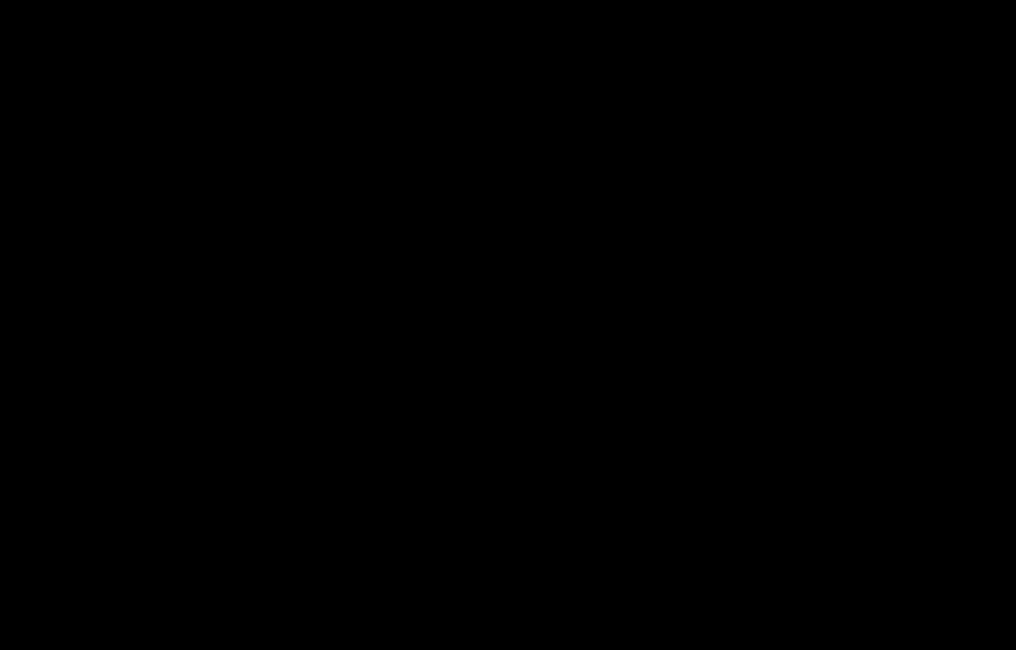
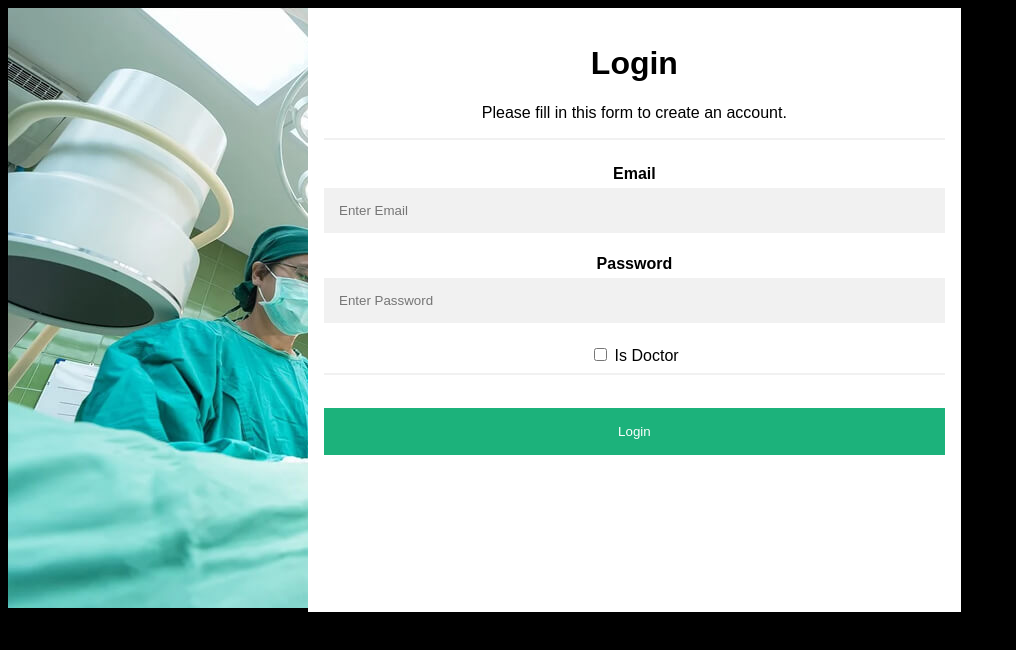
Before and after one commit to C6-hinddaoud/MERAKI_Academy_Project_4, a React (Create React App) app in the folder frontend/: page /login in a window 1280 px wide. Shown: the top 650 px of the page, without its empty margins (0-1016 px from the left). Built offline with nearby package versions, Linux system fonts and the light colour scheme.

Commit message:
LOGIN componet

```diff
--- a/frontend/src/App.js
+++ b/frontend/src/App.js
@@ -2,12 +2,23 @@
 import Intro from "./components/Intro";
 import { Route,Routes } from "react-router-dom";
 import Login from "./components/Login";
-
+import { useEffect ,useState,createContext,useContext } from "react";
 import Register from "./components/Register";
 import ReqesterPatient from "./components/RegisterAsPatient";
+import Category from "./components/DoctorCategories";
+ export const authorContext=createContext()
+
+
+
 
 function App() {
+
+
+  const[token,setToken]=useState("")
   return (
+    <authorContext.Provider value={{token,setToken}}>
+
+
     <div className="App">
 
       <Routes>
@@ -15,8 +26,10 @@
       <Route path="/Intro" element={<Intro />} />
       <Route path="/Register" element={<Register/>}></Route>
       <Route path="/RegisterAsPatient" element={<ReqesterPatient/>}></Route>
+      <Route  path="/Category"  element={<Category/>}></Route>
 </Routes>
     </div>
+    </authorContext.Provider>
   )
 }
 
--- /dev/null
+++ b/frontend/src/components/DoctorCategories/index.js
@@ -0,0 +1,57 @@
+import React from "react";
+import axios from "axios";
+
+import { useState,useContext,useEffect } from "react";
+import "./style.css"
+
+
+const Category=()=>{
+
+    const [specialt, setSpecialt] = useState([]);
+    const [message, setMesage] = useState("");
+    const GettAllSpic= (req, res) => {
+        axios
+          .get(`http://localhost:5000/specialties`)
+          .then((result) => {
+            console.log(result.data.specialt
+              )
+            setSpecialt(result.data.specialt);
+            setMesage(result.data.message);
+          })
+          .catch((err) => {
+            throw err;
+          });
+      };
+
+useEffect(()=>{
+
+GettAllSpic()
+
+
+},[])
+
+return(
+    <div>
+<h1>Choose the medical specialty you want</h1>
+
+<div className=" DivCatecontainer">
+
+{ specialt.length>0&&  specialt.map((elem, i) => {
+              return (
+                <div className=" container "
+                  value={elem._id}
+
+                  // textContent={elem.specialty}
+                >
+                  {elem.specialty}
+                  <br></br>
+                  <button onClick={reservation} className="registerbtn ">reservation</button>
+                  </div>
+              );
+            })}
+
+</div>
+</div>
+)
+}
+export default Category
--- /dev/null
+++ b/frontend/src/components/DoctorCategories/style.css
@@ -0,0 +1,92 @@
+/* h1{
+    color: aliceblue;
+} */
+.DivCate{
+    color: black ;
+    background: white !important;
+    display: grid;
+    grid-template-columns:1fr 1fr;
+}
+.divSpicItem{
+margin: 10px;
+    border: black 2px solid;
+align-items: center;
+    height: 50px;
+}
+body {
+    font-family: Arial, Helvetica, sans-serif;
+    background-color: black;
+  }
+
+ .mainIntroDev{
+    display: flex;
+
+ }
+ .imgregester{
+width: 300px;
+height: 100%;
+
+ }
+ .imgReg{
+    width: 300px;
+    height: 1100px;
+
+ }
+  * {
+    box-sizing: border-box;
+  }
+
+  /* Add padding to containers */
+  .container {
+
+    padding: 16px;
+    background-color: white;
+  }
+
+  /* Full-width input fields */
+  input[type=text], input[type=password] {
+    width: 100%;
+    padding: 15px;
+    margin: 5px 0 22px 0;
+    display: inline-block;
+    border: none;
+    background: #f1f1f1;
+  }
+
+  input[type=text]:focus, input[type=password]:focus {
+    background-color: #ddd;
+    outline: none;
+  }
+
+  /* Overwrite default styles of hr */
+  hr {
+    border: 1px solid #f1f1f1;
+    margin-bottom: 25px;
+  }
+
+  /* Set a style for the submit button */
+  .registerbtn {
+    background-color: #04AA6D;
+    color: white;
+    padding: 16px 20px;
+    margin: 8px 0;
+    border: none;
+    cursor: pointer;
+    width: 100%;
+    opacity: 0.9;
+  }
+
+  .registerbtn:hover {
+    opacity: 1;
+  }
+
+  /* Add a blue text color to links */
+  a {
+    color: dodgerblue;
+  }
+
+  /* Set a grey background color and center the text of the "sign in" section */
+  .signin {
+    background-color: #f1f1f1;
+    text-align: center;
+  }
--- a/frontend/src/components/Intro/index.js
+++ b/frontend/src/components/Intro/index.js
@@ -9,7 +9,10 @@
   return <div className="conternerintroDiv">
 
 <div onClick={()=>{navigate("/login")}}  className="divIntro First"><h1>Login</h1></div>
-<div onClick={()=>{navigate("/Register")}}  className="divIntro Secand"><h1>Registration</h1></div>
+<div  className="divIntro Secand"><h1>Registration</h1><input></input>
+<button className="btnIsDoc" onClick={()=>{navigate("/Register")}} >Ok</button></div>
+
+<div onClick={()=>{navigate("/RegisterAsPatient")}}  className="divIntro Secand"><h1> Patient Registration</h1></div>
   </div>;
 };
 export default Intro;
--- a/frontend/src/components/Intro/style.css
+++ b/frontend/src/components/Intro/style.css
@@ -9,7 +9,7 @@
     height: 500px;
     justify-items: center;
     align-items: center;
-    gap: 320px;
+
     margin: 20px;
 
 
@@ -18,8 +18,8 @@
 .divIntro {
 border: #3fbbc0 1px solid;
 width: 200px;
-height: 100px;
-gap: 50px;
+height: 170px;
+/* gap: 50px; */
 background-color: white;
 border-radius: 5px;
 
@@ -32,3 +32,8 @@
     border: 1px solid black;
     opacity: 0.6;
   }
+  .btnIsDoc{
+
+margin-top: 20px;
+
+  }
--- a/frontend/src/components/Login/index.js
+++ b/frontend/src/components/Login/index.js
@@ -1,6 +1,122 @@
+import axios from "axios";
 import React from "react";
+import { useState,useContext,useEffect } from "react";
+import { authorContext } from "../../App";
+import { useNavigate } from "react-router-dom";
+const Login = () => {
 
-const Login = () => {
-  return <div>Login</div>;
+const navgate=new useNavigate()
+  const[email,setEmail]=useState("")
+    const[password,setPassword]=useState("")
+    const[message,setMesage]=useState("")
+    const[box,setCheckbox]=useState(false)
+
+   const author=useContext(authorContext)
+const token=author.token
+const setToken=author.setToken
+
+const loginUser=(b)=>{
+  return(req,res)=>{
+  let i
+  if(box===false){
+     i=1
+  }else if(box===true){
+    i=0
+  }
+  console.log("poi")
+
+console.log(i)
+axios.post(`http://localhost:5000/login/${i}`,{
+email,
+password
+
+})
+.then((result) => {
+  console.log(result);
+  //GettALLspic()
+// setSpecialt(result.data.specialt);
+setToken(result.data.token);
+setMesage(result.data.message)
+console.log( "mnmn", token)
+
+// {
+//   navgate("/Category");
+// }
+const myTimeout = setTimeout(5000);
+{
+     navgate("/Category");
+   }
+
+})
+.catch((err) => {
+  setMesage(err.response.data.message)
+  throw err;
+});
+
+  }
+
+}
+
+
+  return <div>
+
+
+<div className="mainIntroDev">
+      <div className="imgregester">
+        <img  className="" src="./gallery-1.jpg" alt="pic"></img>
+      </div>
+      <div className="container">
+        <h1>Login</h1>
+        <p>Please fill in this form to create an account.</p>
+        <hr></hr>
+        <label for="email">
+          <b>Email</b>
+        </label>
+        <input
+          onChange={(e) => {
+            setEmail(e.target.value);
+          }}
+          type="text"
+          placeholder="Enter Email"
+          name="email"
+          required
+        ></input>
+
+        <label for="psw">
+          <b>Password</b>
+        </label>
+        <input
+          onChange={(e) => {
+            setPassword(e.target.value);
+          }}
+          type="password"
+          placeholder="Enter Password"
+          name="psw"
+          id="psw"
+          required
+        ></input>
+
+<input onChange={(e)=>{setCheckbox(!box)
+
+console.log(box)
+}} type="checkbox" id="vehicle1" name="vehicle1" value="Bike"></input>
+<label > Is Doctor</label><br></br>
+        <hr></hr>
+        <p>{message}</p>
+
+        <button onClick={loginUser(box)} className="registerbtn">
+          Login
+        </button>
+      </div>
+
+
+</div>
+
+
+
+
+
+
+  </div>;
 };
 export default Login;
--- a/frontend/src/components/Register/index.js
+++ b/frontend/src/components/Register/index.js
@@ -95,7 +95,7 @@
         ></input>
 
         <label for="email">
-          <b>Sallary</b>
+          <b>Salary</b>
         </label>
         <input
           onChange={(e) => {
```
